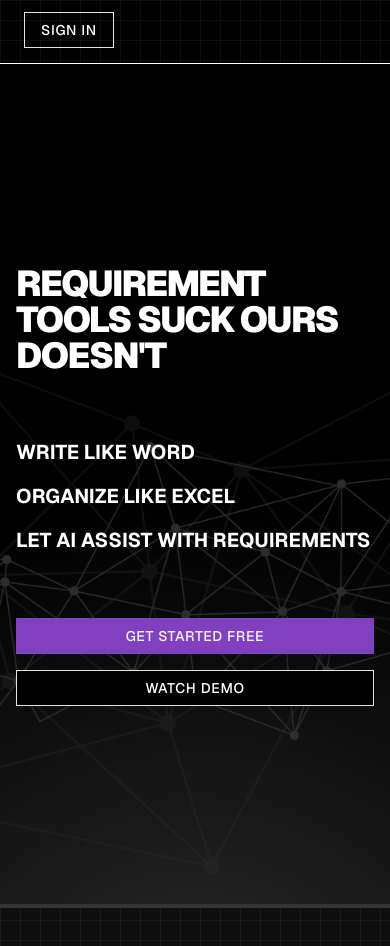
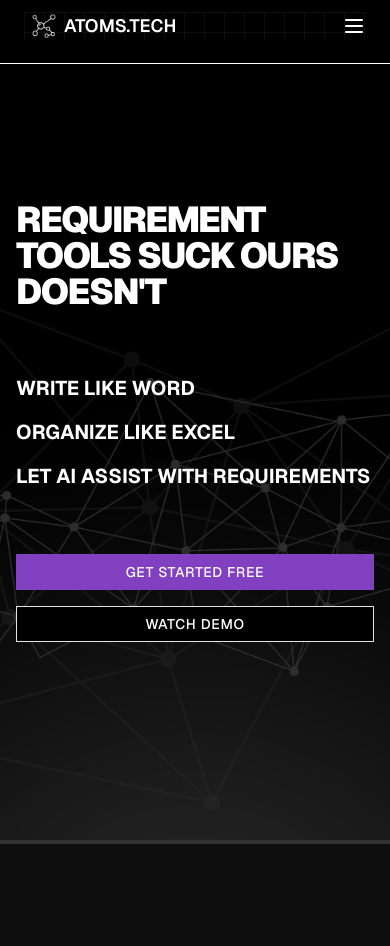
Before and after one commit to shilp-io/frontend-final, a Next.js app: page / in a window 390 px wide. Shown: the top 946 px of the page. Built offline with nearby package versions, Linux system fonts and the light colour scheme.

Commit message:
fix mobile navbar

```diff
--- a/src/components/ui/landingpage/navbar.tsx
+++ b/src/components/ui/landingpage/navbar.tsx
@@ -5,13 +5,35 @@ import { Button } from "@/components/ui/button";
 import { redirect } from "next/navigation";
 import Image from "next/image";
 import { AbstractBackground } from "./abstract-background";
+import { useState } from "react";
+import { Menu, X } from "lucide-react";
 
 export function Navbar() {
+  const [isMenuOpen, setIsMenuOpen] = useState(false);
+
+  const navLinks = [
+    { href: "/#features", label: "Features" },
+    { href: "/#how-it-works", label: "How It Works" },
+    { href: "/#industries", label: "Industries" },
+    { href: "/#contact", label: "Contact" },
+  ];
+
+  const NavLink = ({ href, label }: { href: string; label: string }) => (
+    <Link
+      href={href}
+      className="relative group text-lg text-white hover:text-gray-300 transition-colors uppercase font-bold"
+      onClick={() => setIsMenuOpen(false)}
+    >
+      {label}
+      <div className="absolute w-0 h-0.5 bg-primary group-hover:w-full transition-all duration-300" />
+    </Link>
+  );
+
   return (
-    <header className="min-h-16 px-6 py-3 bg-black text-white border-b border-1px border-white z-10">
-      <div className="">
+    <header className="fixed top-0 left-0 right-0 min-h-16 px-6 py-3 bg-black text-white border-b border-1px border-white z-50">
+      <div className="relative">
         <div className="container mx-auto flex justify-between items-center">
-          <Link href="/" className="atoms-logo  hidden md:flex">
+          <Link href="/" className="atoms-logo flex">
             <Image
               src="/atoms.png"
               alt="Atoms logo"
@@ -21,44 +43,49 @@ export function Navbar() {
             />
             <span className="font-semibold text-lg">ATOMS.TECH</span>
           </Link>
-          <nav className="hidden md:flex space-x-16">
-            <Link
-              href="/#features"
-              className="relative group text-lg text-white hover:text-gray-300 transition-colors uppercase font-bold"
+
+          {/* Desktop Navigation */}
+          <nav className="hidden md:flex space-x-8 lg:space-x-16">
+            {navLinks.map((link) => (
+              <NavLink key={link.href} {...link} />
+            ))}
+          </nav>
+
+          {/* Mobile Menu Button */}
+          <div className="flex items-center gap-4">
+            <Button
+              variant="outline"
+              className="btn-secondary bg-black hover:bg-white hover:text-black hidden md:flex"
+              onClick={() => redirect("/login")}
             >
-              Features
-              <div className="absolute w-0 h-0.5 bg-primary group-hover:w-full transition-all duration-300" />
-            </Link>
-            <Link
-              href="/#how-it-works"
-              className="relative group text-lg text-white hover:text-gray-300 transition-colors uppercase font-bold"
+              SIGN IN
+            </Button>
+            <button
+              className="md:hidden text-white"
+              onClick={() => setIsMenuOpen(!isMenuOpen)}
             >
-              How It Works
-              <div className="absolute w-0 h-0.5 bg-primary group-hover:w-full transition-all duration-300" />
-            </Link>
-            <Link
-              href="/#industries"
-              className="relative group text-lg text-white hover:text-gray-300 transition-colors uppercase font-bold"
-            >
-              Industries
-              <div className="absolute w-0 h-0.5 bg-primary group-hover:w-full transition-all duration-300" />
-            </Link>
-            <Link
-              href="/#contact"
-              className="relative group text-lg text-white hover:text-gray-300 transition-colors uppercase font-bold"
-            >
-              Contact
-              <div className="absolute w-0 h-0.5 bg-primary group-hover:w-full transition-all duration-300" />
-            </Link>
-          </nav>
-          <Button
-            variant="outline"
-            className="btn-secondary bg-black hover:bg-white hover:text-black"
-            onClick={() => redirect("/login")}
-          >
-            SIGN IN
-          </Button>
+              {isMenuOpen ? <X size={24} /> : <Menu size={24} />}
+            </button>
+          </div>
         </div>
+
+        {/* Mobile Navigation */}
+        {isMenuOpen && (
+          <div className="absolute top-full left-0 right-0 bg-black border-t border-white md:hidden">
+            <nav className="flex flex-col space-y-4 p-4">
+              {navLinks.map((link) => (
+                <NavLink key={link.href} {...link} />
+              ))}
+              <Button
+                variant="outline"
+                className="btn-secondary bg-black hover:bg-white hover:text-black w-full"
+                onClick={() => redirect("/login")}
+              >
+                SIGN IN
+              </Button>
+            </nav>
+          </div>
+        )}
         <AbstractBackground />
       </div>
     </header>
```
